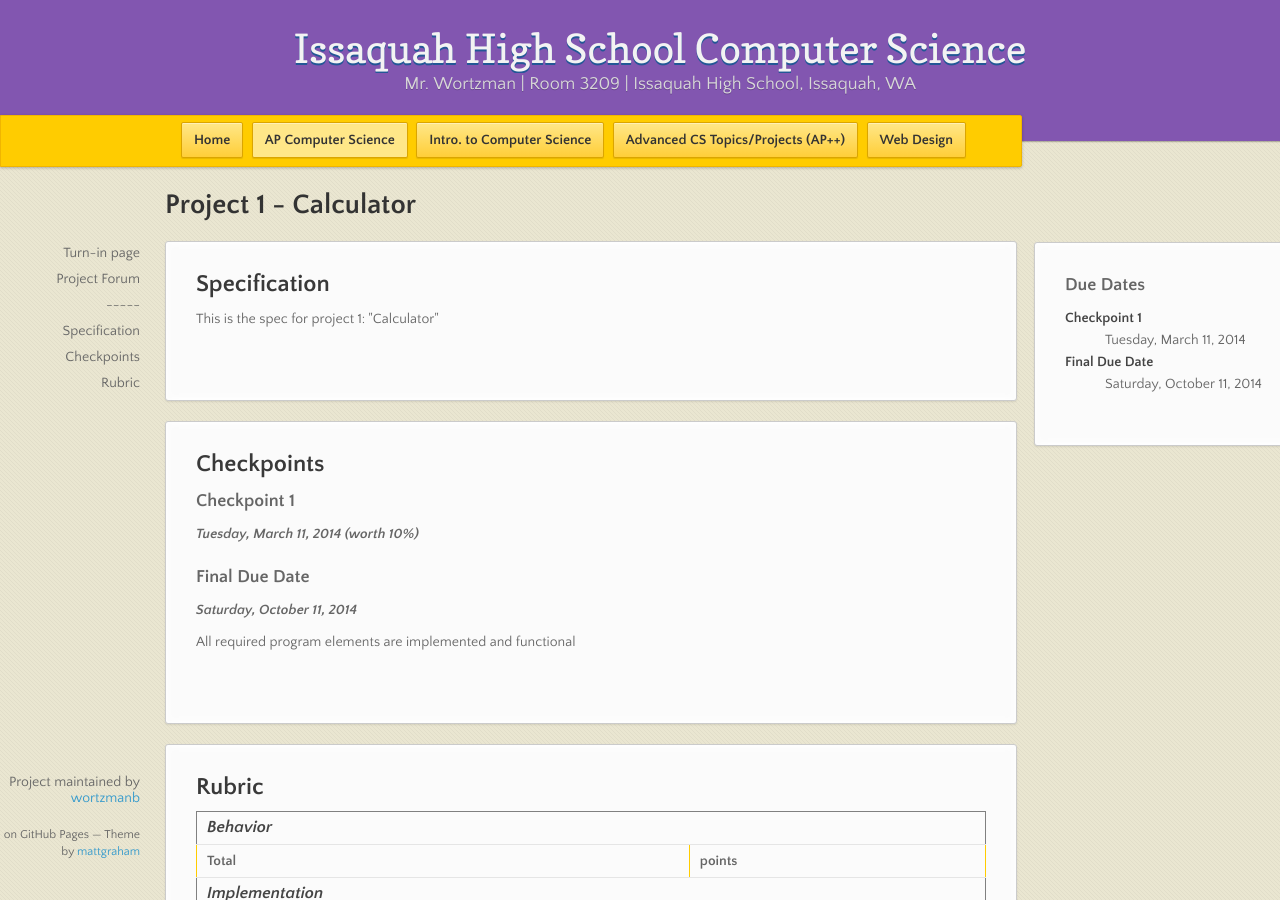
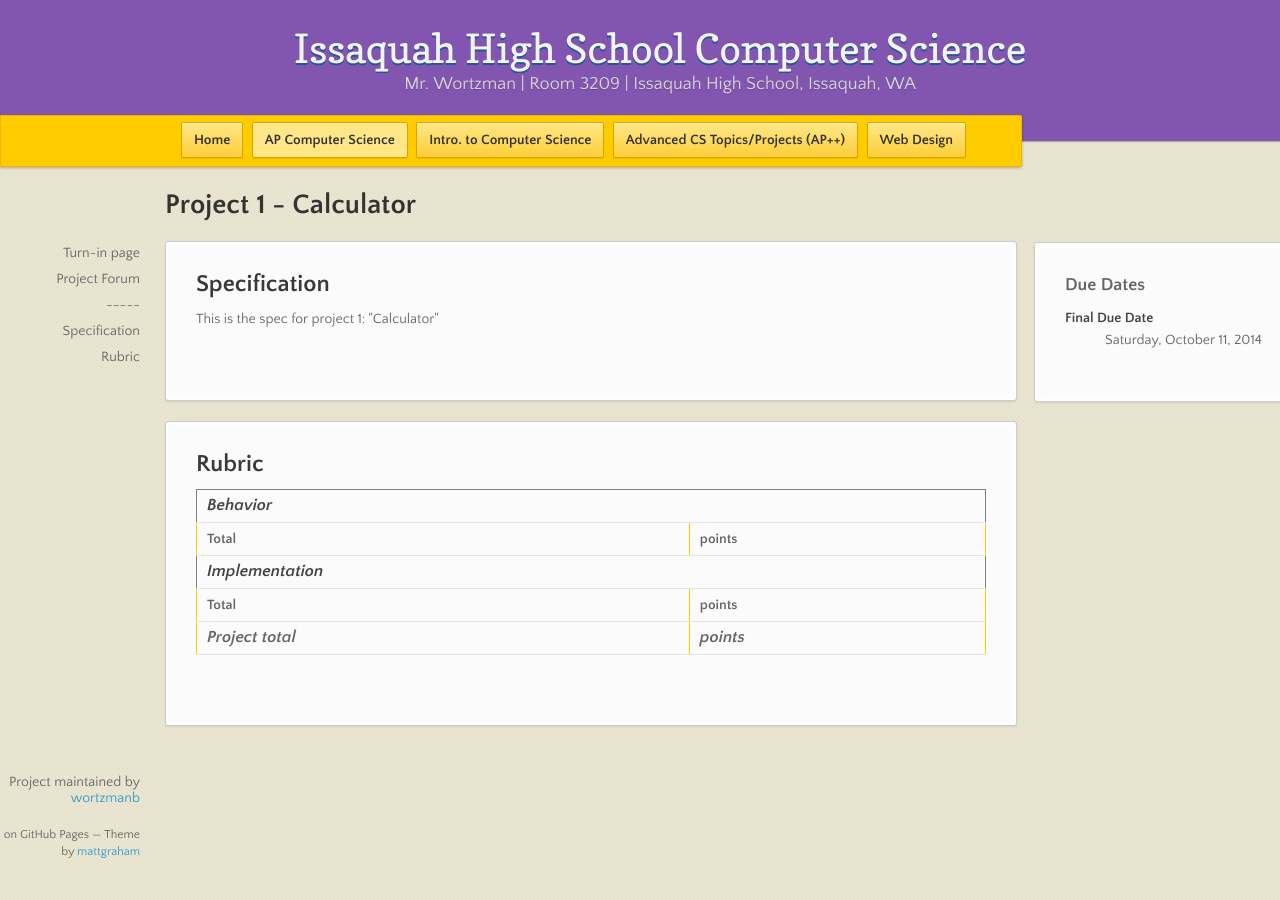
Before and after one commit to stutlerk/ihs-website, a Jekyll site: the page built from blank/projects/proj1.md, in a window 1280 px wide and 900 px high. Built offline with Jekyll 4.4.1, drawn with Linux system fonts in a browser that asks for light colours; nearby versions of some CDN libraries.

Commit message:
Revert "Better support for checkpoints on project page."
This reverts commit 03c5a81841f763e5509a4a1ad02a300b07babc69.

```diff
--- a/_layouts/project.html
+++ b/_layouts/project.html
@@ -17,10 +17,10 @@ layout: default
           <aside>
             <h3>Due Dates</h3>
             <dl>
-                {% if page.checkpoints %}
-                    {% for chk in page.checkpoints %}
+                {% if proj.checkpoints %}
+                    {% for chk in proj.checkpoints %}
                         <dt>{{ chk.title }}</dt>
-                        <dd>{{ chk.date | date: "%A, %B %d, %Y" }}</dd>
+                        <dd>{{ chk.date | date_to_long_string }} (worth {{ chk.value}})</dd>
                     {% endfor %}
                 {% endif %}
                 <dt>Final Due Date</dt>
@@ -32,22 +32,18 @@ layout: default
           {{ content }}
       </section>
 
-      {% if page.checkpoints %}
-      <section>
-        <h2>Checkpoints</h2>
-          {% for chk in page.checkpoints %}
-              <h3>{{ chk.title }}</h3>
-              <h4><em>{{ chk.date | date: "%A, %B %d, %Y" }} (worth {{ chk.value}})</em></h4>
-              <p>{{ chk.description }}</p>
-          {% endfor %}
-          <h3>Final Due Date</h3>
-          <h4><em>{{ page.due | date: "%A, %B %d, %Y" }}</em></h4>
-          <p>All required program elements are implemented and functional</p>
-      </section>
-      {% endif %}
-
       <section>
         <h2>Rubric</h2>
+        {% comment %}
+        <p>{{ page.rubric }}</p>
+        <p>{{ page.rubric.behavior }}</p>
+        <p>{{ page.rubric['implementation'] }}</p>
+        <hr />
+        {% for crit in page.rubric.behavior %}
+        <p> {{ crit.criterion }} - {{ crit.value }}</p>
+        {% endfor %}
+        <hr />
+        {% endcomment %}
         <table border="1">
                 <tr class="category"><th colspan="2">Behavior</th></tr>
                 {% for crit in page.rubric.behavior.criteria %}
```
Also changed, not shown: _introcs/projects/proj2.md (deleted, +0 -136 lines), 2 other files.
